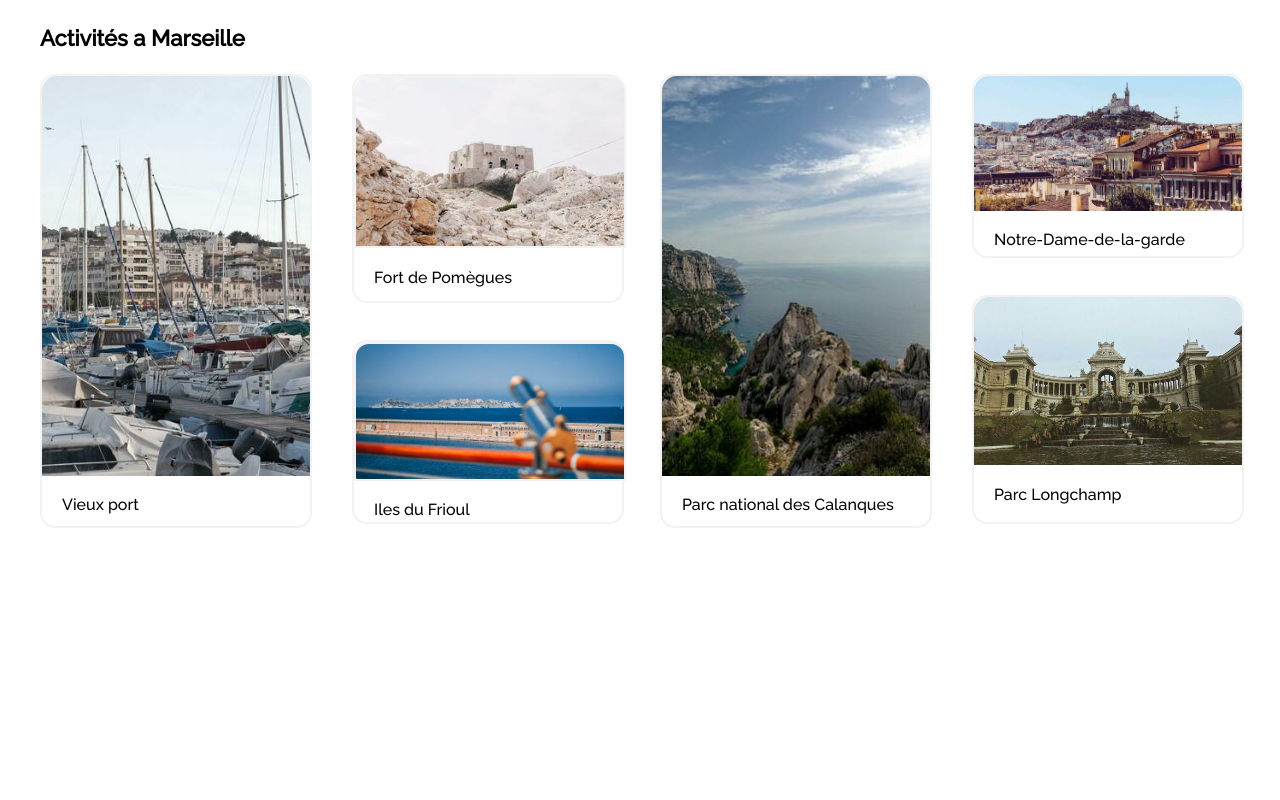
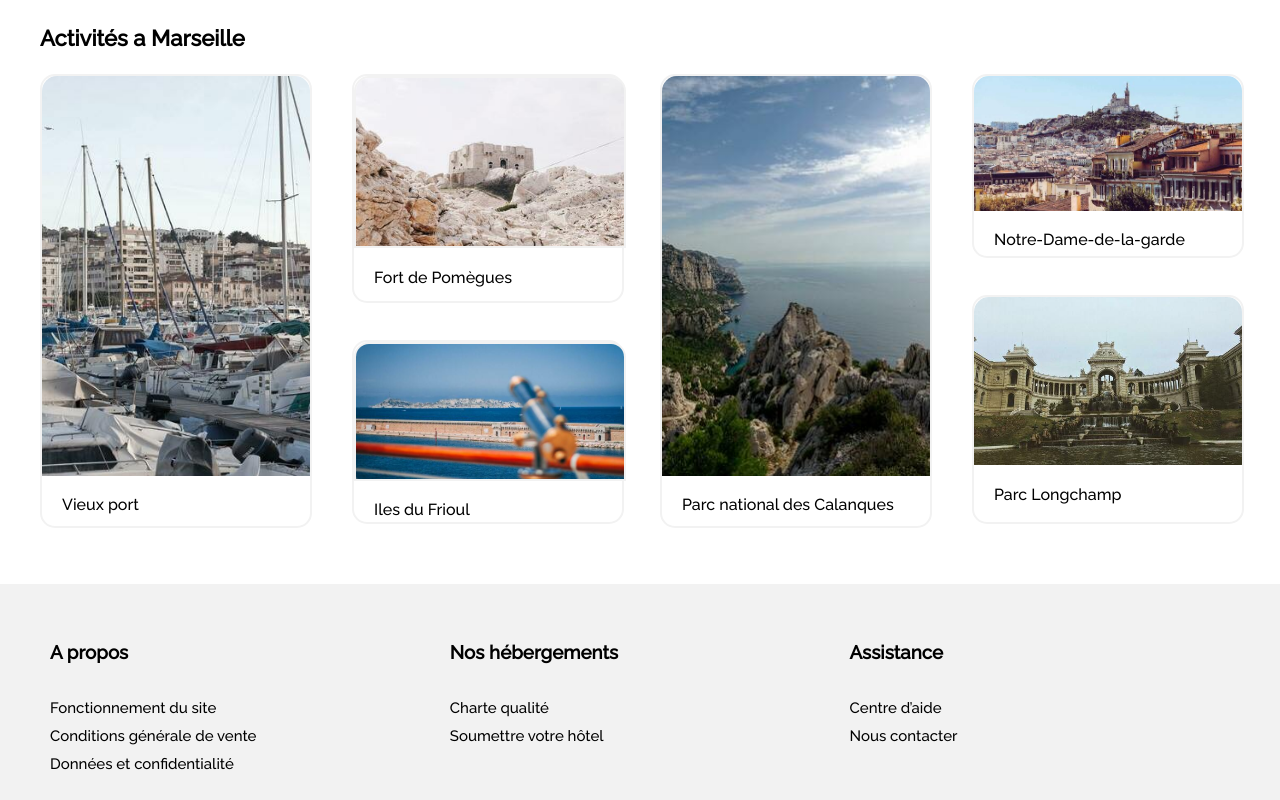
Before and after one commit to Sidi1978/p2-booki, a plain HTML site: page index.html in a window 1280 px wide. Shown: the part 1140-1940 px from the top of the page. Before the commit the page ends 1724 px from the top, so only its background shows below. Drawn offline with Linux system fonts and the light colour scheme.

Commit message:
finalisation footer

```diff
--- a/index.html
+++ b/index.html
@@ -280,7 +280,41 @@
 		</main>
 
 		<footer>
+			<div class="element_footer">
+				<div class="block_de_footer">
+					<h3>A propos</h3>
+					<nav class="nav_footer">
+						<ul>
+							<li> <a class="position_lien" href="#" >Fonctionnement du site </a> </li>
+							<li> <a class="position_lien" href="#" >Conditions générale de vente </a> </li>
+							<li > <a class="position_lien" href="#" >Données et confidentialité </a> </li>
+						</ul>
+					</nav>
 
+				</div>
+				<div class="block_de_footer">
+					<h3>Nos hébergements </h3>
+					<nav class="nav_footer">
+						<ul>
+							 <li> <a href="#" >Charte qualité</a> </li>
+							 <li> <a href="#" >Soumettre votre hôtel</a> </li>
+
+						</ul>
+					</nav>
+
+				</div>
+				<div class="block_de_footer">
+					<h3>Assistance</h3>
+					<nav class="nav_footer">
+						<ul>
+							  <li> <a class="position_lien" href="#" >Centre d’aide</a> </li>
+							  <li> <a class="position_lien" href="#" >Nous contacter</a> </li>
+
+						</ul>
+					</nav>
+
+				</div>
+			</div>
 
 		</footer>
 
```
